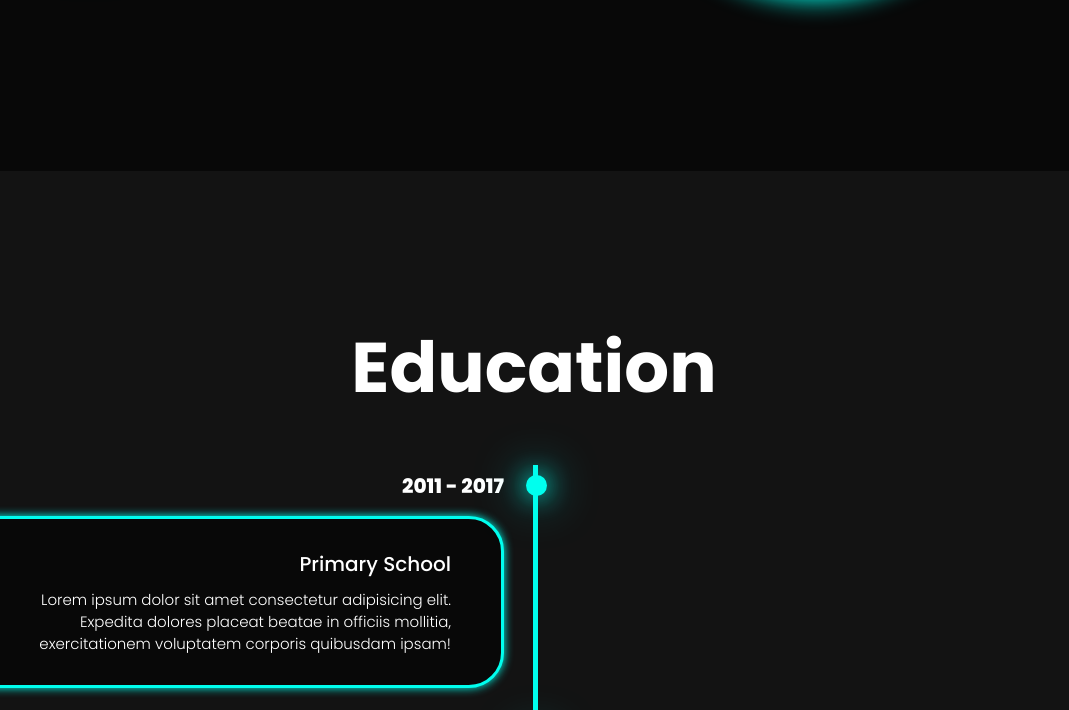
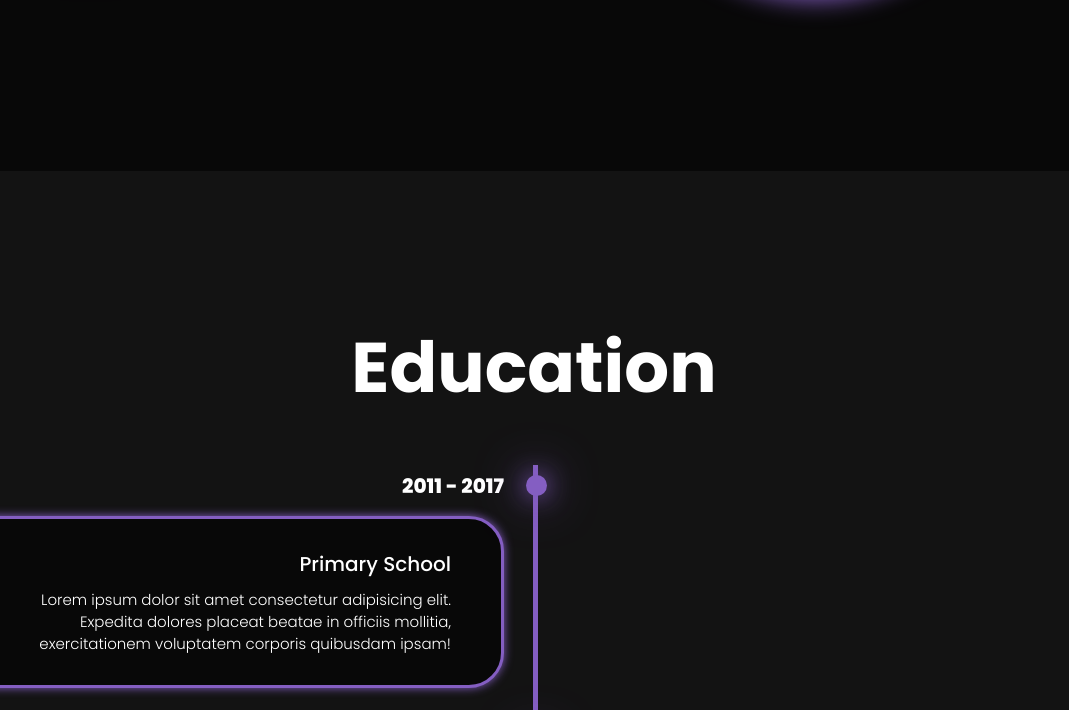
Before and after one commit to Nhaaa4/Portfolio, a plain HTML site: page index.html in a window 1280 px wide. Shown: the part 629-1339 px from the top of the page, without its empty margins (106-1175 px from the left). Drawn offline with nearby package versions, Linux system fonts and the light colour scheme.

Commit message:
Update color

```diff
--- a/style.css
+++ b/style.css
@@ -14,7 +14,7 @@
     --bg-color: #080808;
     --second-bg-color: #131313;
     --text-color: #ffffff;
-    --main-color: #00ffee;
+    --main-color: #845EC2;
 }
 
 html {
```
